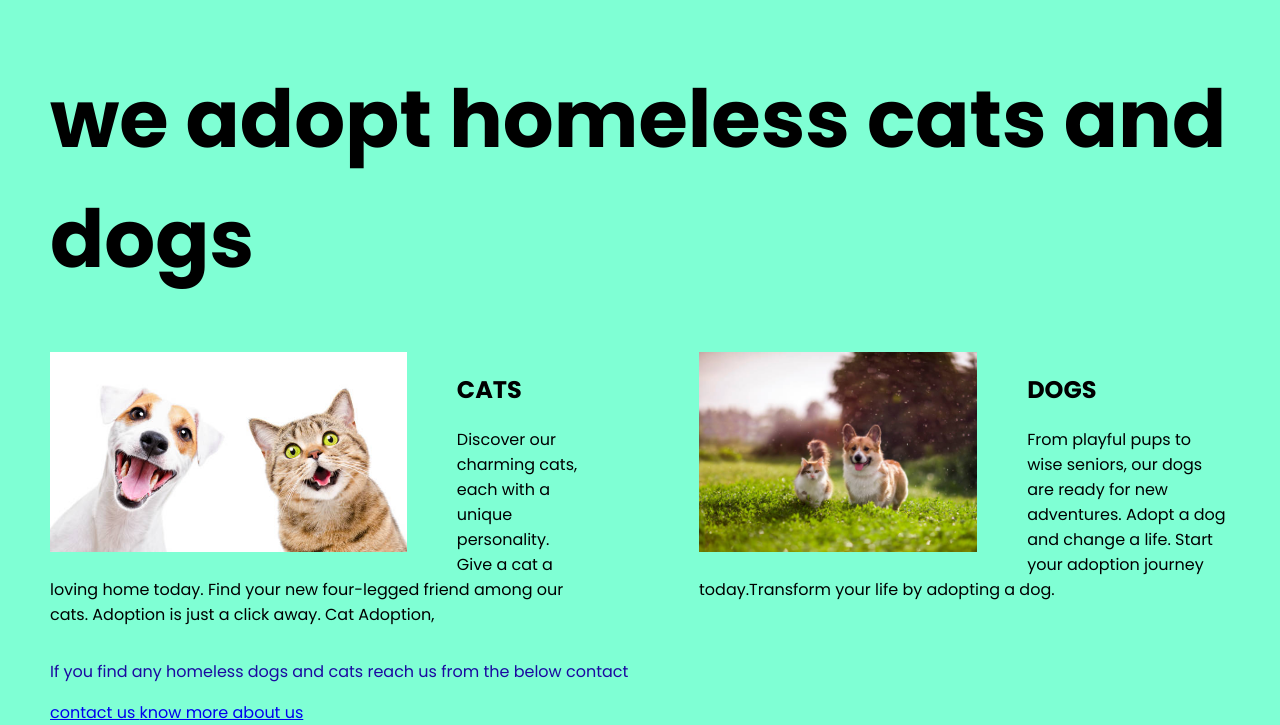
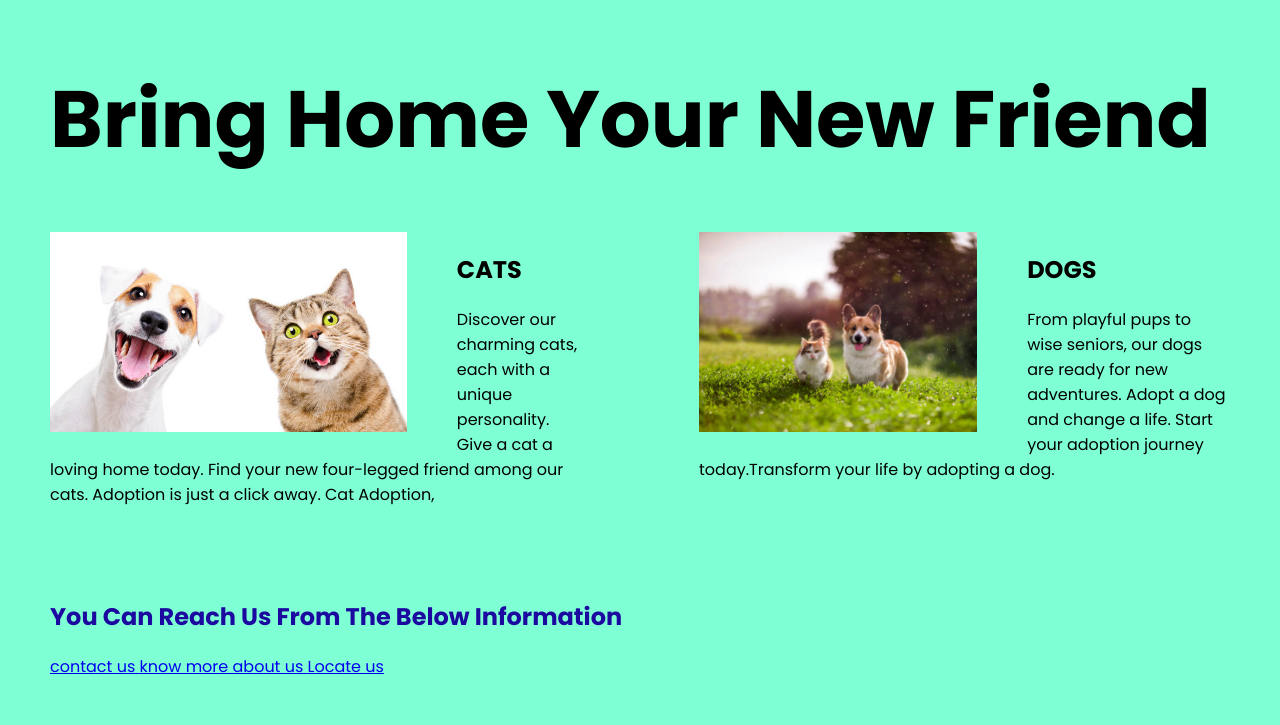
Before and after one commit to nithhhhh/html-portfolio, a plain HTML site: page index.html in a window 1280 px wide. Shown: the part 131-856 px from the top of the page. After the commit the page ends 810 px from the top, so only its background shows below. Drawn offline with Linux system fonts and the light colour scheme.

Commit message:
Add files via upload

```diff
--- a/index.html
+++ b/index.html
@@ -14,7 +14,7 @@
 <body>
   <div class="main">
     <img class="logo" src="./assets/images/0000.png" alt="logo">
-    <h1>we adopt homeless cats and dogs</h1>
+    <h1>Bring Home Your New Friend</h1>
     <div class="left card"><img class="tile-image" src="./assets/images/doga and cats 2.jpg" alt="hand and flower in water">
       <h2 class="card-title">CATS</h2>
       <p class="card-text">Discover our charming cats, each with a unique personality. Give a cat a loving home today.
@@ -33,9 +33,10 @@
 
   </div>
   <footer>
-    <p>If you find any homeless dogs and cats reach us from the below contact</p>
+    <h2>You Can Reach Us From The Below Information</h2>
     <a href="./public/contact.html">contact us    </a>
-    <a href="./public/about.html">know more about us</a>
+    <a href="./public/about.html">    know more about us         </a>
+    <a href="https://www.google.com/maps/@12.9038385,77.5070561,3a,75y,191.81h,85.15t/data=!3m6!1e1!3m4!1sSDF3cXrVJe7S6ugH0VqZqg!2e0!7i13312!8i6656?authuser=0&entry=ttu">      Locate us        </a>
   </footer>
 </body>
 
```
Also changed, not shown: public/contact.html (+3 -1 lines).
